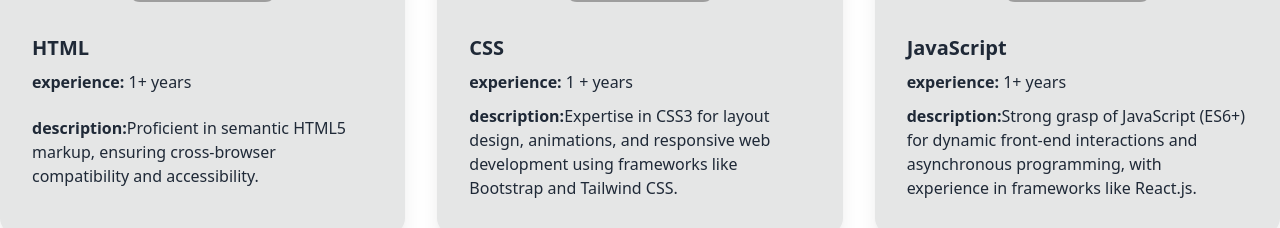
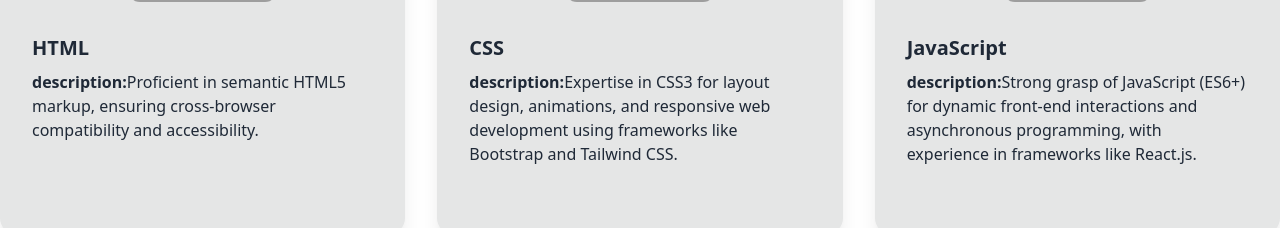
Before and after one commit to nayeem-miah/nur-hussiain, a React (Vite) app: page /skills in a window 1280 px wide. Shown: the part 534-762 px from the top of the page. Built offline with nearby package versions, Linux system fonts and the light colour scheme; grey boxes are pictures that could not be loaded.

Commit message:
json file update

```diff
--- a/public/skills.json
+++ b/public/skills.json
@@ -3,22 +3,21 @@
     "id": 1,
     "name": "HTML",
     "img": "https://raw.githubusercontent.com/devicons/devicon/master/icons/html5/html5-original-wordmark.svg",
-    "experience": "1+ years",
+
     "description": "Proficient in semantic HTML5 markup, ensuring cross-browser compatibility and accessibility."
-
   },
   {
     "id": 2,
     "name": "CSS",
     "img": "https://raw.githubusercontent.com/devicons/devicon/master/icons/css3/css3-original-wordmark.svg",
-    "experience": "1 + years",
+
     "description": "Expertise in CSS3 for layout design, animations, and responsive web development using frameworks like Bootstrap and Tailwind CSS."
   },
   {
     "id": 3,
     "name": "JavaScript",
     "img": "https://raw.githubusercontent.com/devicons/devicon/master/icons/javascript/javascript-original.svg",
-    "experience": "1+ years",
+
     "description": "Strong grasp of JavaScript (ES6+) for dynamic front-end interactions and asynchronous programming, with experience in frameworks like React.js."
   },
 
@@ -26,21 +25,21 @@
     "id": 4,
     "name": "React.js",
     "img": "https://raw.githubusercontent.com/devicons/devicon/master/icons/react/react-original-wordmark.svg",
-    "experience": "10+ months",
+
     "description": "Proficient in React.js for building single-page applications (SPAs), reusable UI components, and state management using hooks and context API."
   },
   {
     "id": 5,
     "name": "Node.js",
     "img": "https://raw.githubusercontent.com/devicons/devicon/master/icons/nodejs/nodejs-original-wordmark.svg",
-    "experience": "8+ months",
+
     "description": "Familiarity with Node.js for server-side development, RESTful APIs, and integration with databases like MongoDB."
   },
   {
     "id": 6,
     "name": "MongoDB",
     "img": "https://raw.githubusercontent.com/devicons/devicon/master/icons/mongodb/mongodb-original-wordmark.svg",
-    "experience": "6+ months",
+
     "description": "Basic knowledge of MongoDB for NoSQL database management and integration with Node.js applications."
   },
 
@@ -48,14 +47,14 @@
     "id": 8,
     "name": "Tailwind CSS",
     "img": "https://www.vectorlogo.zone/logos/tailwindcss/tailwindcss-icon.svg",
-    "experience": "1+ years",
+
     "description": "Hands-on experience in utility-first CSS framework, creating custom designs with Tailwind's responsive and scalable components."
   },
   {
     "id": 7,
     "name": "Firebase",
     "img": "https://www.vectorlogo.zone/logos/firebase/firebase-icon.svg",
-    "experience": "7+ months",
+
     "description": "Experience in Firebase for real-time database, authentication, cloud functions, and hosting static websites."
   },
 
@@ -63,14 +62,14 @@
     "id": 9,
     "name": "Express.js",
     "img": "https://raw.githubusercontent.com/devicons/devicon/master/icons/express/express-original-wordmark.svg",
-    "experience": "6+ months",
+
     "description": "Understanding of Express.js for building web applications and RESTful APIs, handling middleware, and routing."
   },
   {
     "id": 10,
     "name": "Daisy UI",
     "img": "https://i.ibb.co/fCbYVks/favicon-192.png",
-    "experience": "1+ years",
+
     "description": "Knowledge of Daisy UI for Tailwind CSS, leveraging its components to streamline UI development and enhance user interfaces."
   }
 ]
--- a/src/Pages/Skills/SkillsCard.jsx
+++ b/src/Pages/Skills/SkillsCard.jsx
@@ -14,9 +14,7 @@ const SkillsCard = ({ skill }) => {
         </figure>
         <div className="card-body  ">
           <h2 className="card-title">{skill.name}</h2>
-          <p>
-            <span className="font-bold">experience:</span> {skill.experience}
-          </p>
+
           <p>
             <span className="font-bold">description:</span>
             {skill.description}
```
